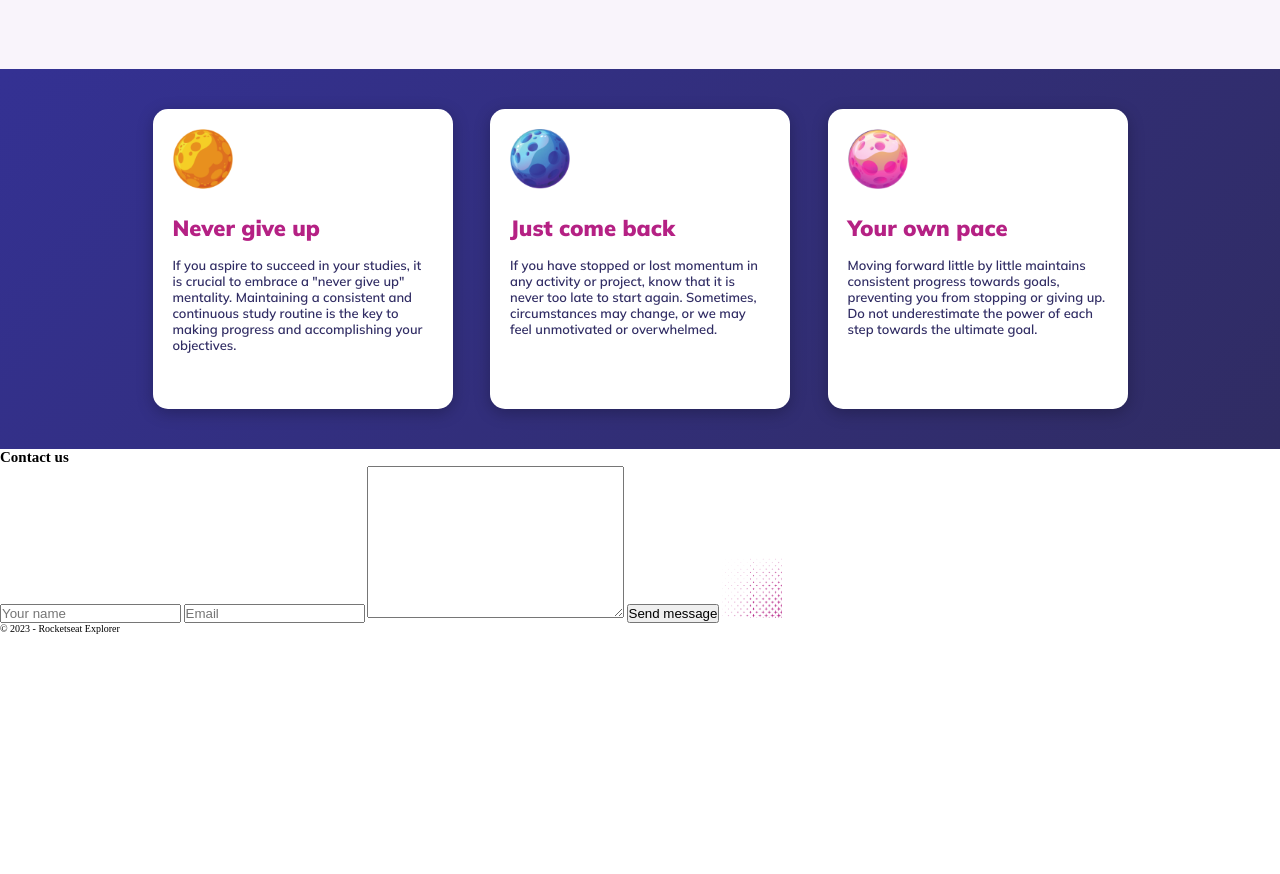
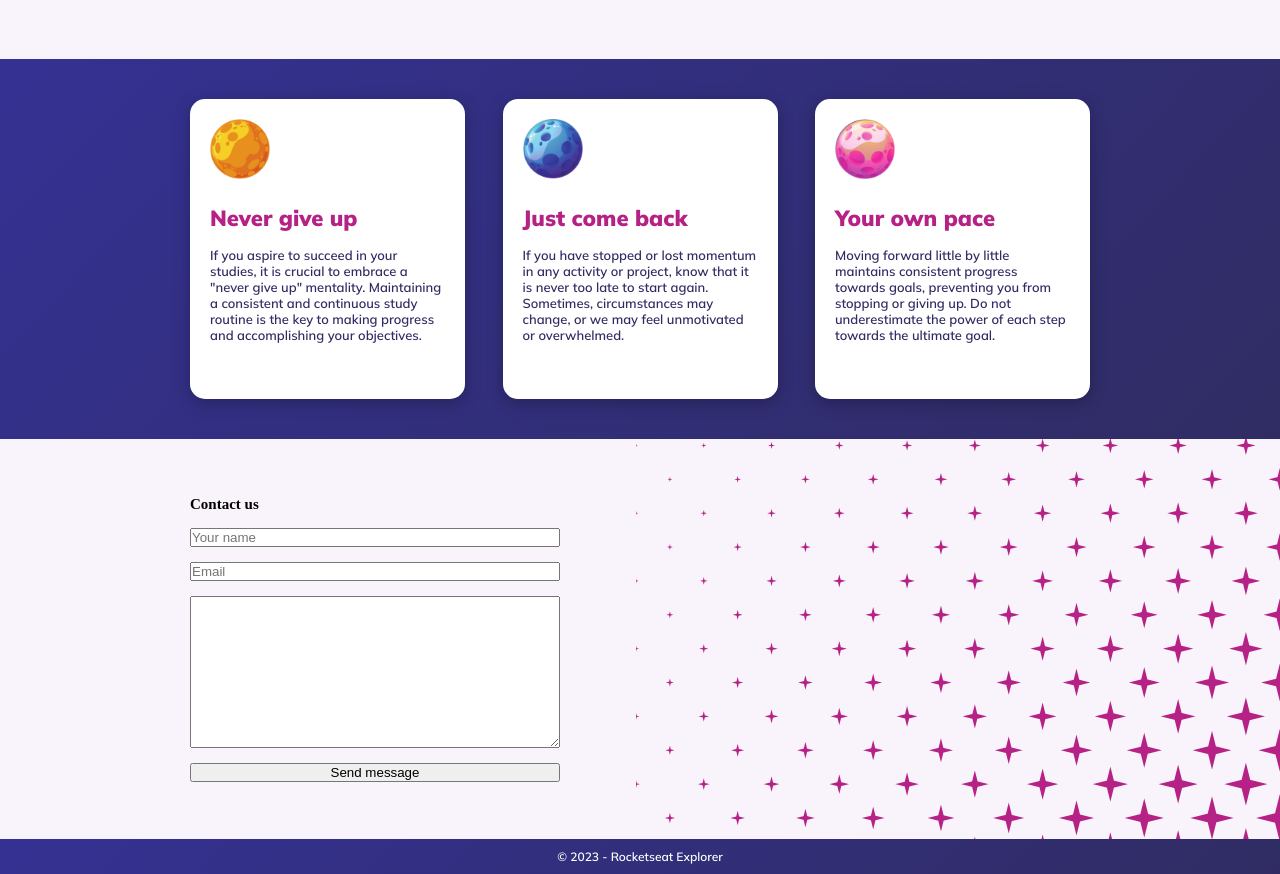
Before and after one commit to MoaraMiranda/exploreSemLimites, a plain HTML site: page index.html in a window 1280 px wide. Shown: the part 463-1337 px from the top of the page. Before the commit the page ends 1097 px from the top, so only its background shows below. Drawn offline with Linux system fonts and the light colour scheme.

Commit message:
CSS Footer and section contact

```diff
--- a/index.html
+++ b/index.html
@@ -12,9 +12,9 @@
 </head>
 
 <body>
-  <div class="container">
+
   <header>
-      <section>
+    <section class="container">
       <div class="head">
         <h1>Explore without boundaries</h1>
         <h2 class="genericText">Because learning is continuos</h2>
@@ -26,6 +26,7 @@
   </header>
   <main>
     <section class="cards">
+      <div class="container cardsWrapper">
         <div class="card">
           <img src="/images/yellowPlanet.png" alt="Yellow planet">
           <div>
@@ -60,20 +61,22 @@
             </p>
           </div>
         </div>
-
+      </div>
     </section>
-      <section class="contact">
+    <section class="contact stars">
+      <div class="container">
+        <div class="contactInput">
           <h2>Contact us</h2>
           <input type="text" placeholder="Your name">
           <input type="email" placeholder="Email">
           <textarea name="" id="" cols="30" rows="10"></textarea>
           <button>Send message</button>
-        <img src="./images/bgStars.png" alt="Pink stars in the right side">
+        </div>
+      </div>
     </section>
   </main>
   <footer>© 2023 - Rocketseat Explorer</footer>
   </div>
-  </div>
 </body>
 
 </html>
--- a/styles.css
+++ b/styles.css
@@ -12,12 +12,16 @@
   font-size: 62.5%;
 }
 
+.container {
+  max-width: 90rem;
+  display: flex;
+  flex: 1;
+}
 /* Header */
 header {
   background-color: var(--bg-heading);
 }
 header section {
-  /* max-width: 100rem; */
   display: flex;
   margin: auto;
 }
@@ -25,12 +29,10 @@ header section {
   margin: 19.5rem auto 8.5rem;
 }
 h1 {
-  font-size: 4rem;
+  font-size: 3.2rem;
   font-family: var(--ff-general);
   font-weight: 900;
   color: var(--fc-heading);
-  text-align: center;
-  align-items: center;
 }
 .genericText {
   font-family: var(--ff-general);
@@ -47,16 +49,22 @@ h1 {
   width: 45rem;
   height: 46rem;
 }
-/* Main */
+/* Main - cards*/
 main {
   display: flex;
   flex-direction: column;
   margin: auto;
 }
+
 main section.cards {
   background: var(--bg-main-footer);
   display: flex;
+  justify-content: center;
   padding: 4rem 7rem;
+}
+
+main section div.cardsWrapper {
+  display: flex;
   gap: 3.75rem;
   justify-content: center;
 }
@@ -72,7 +80,7 @@ main section div.card {
   width: 30rem;
   height: 30rem;
 }
-main section img {
+main section div.card img {
   width: 6rem;
   height: 6rem;
 }
@@ -91,3 +99,34 @@ main section div.card div p {
   font-family: var(--ff-general);
   font-weight: 600;
 }
+/* Main - Contact*/
+main section.contact {
+  display: flex;
+  justify-content: center;
+  align-items: center;
+  height: 40rem;
+}
+main section div.contactInput {
+  display: flex;
+  max-width: 37rem;
+  flex-direction: column;
+  gap: 1.5rem;
+  flex: 1;
+}
+.stars {
+  min-height: 100%;
+  background-image: url(./images/bgStars.png);
+  background-repeat: no-repeat;
+  background-position: right;
+  background-color: var(--bg-heading);
+}
+/* Footer */
+footer {
+  background: var(--bg-main-footer);
+  color: #fff;
+  text-align: center;
+  font-size: 1.2rem;
+  font-family: var(--ff-general);
+  font-weight: 600;
+  padding: 1rem;
+}
```
Lines whose indentation alone changed are shown as unchanged.
